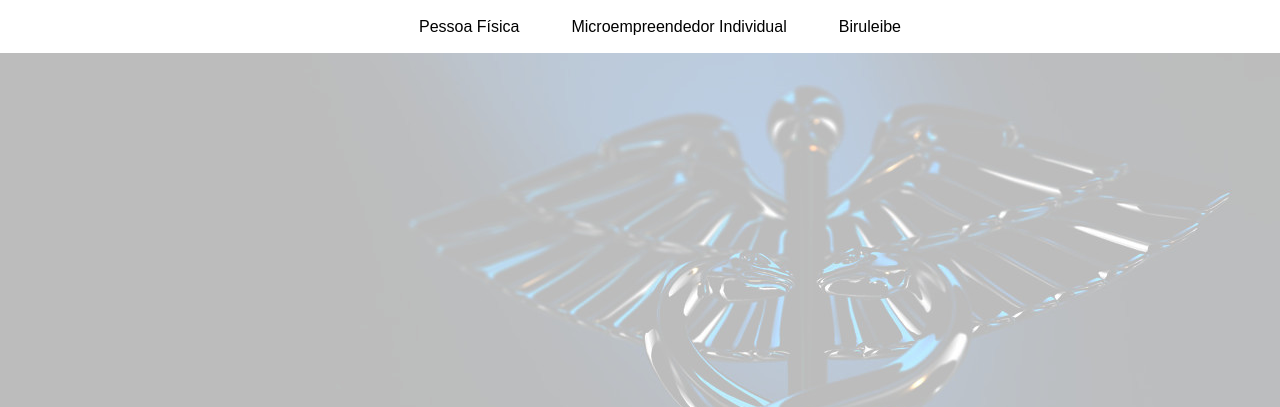
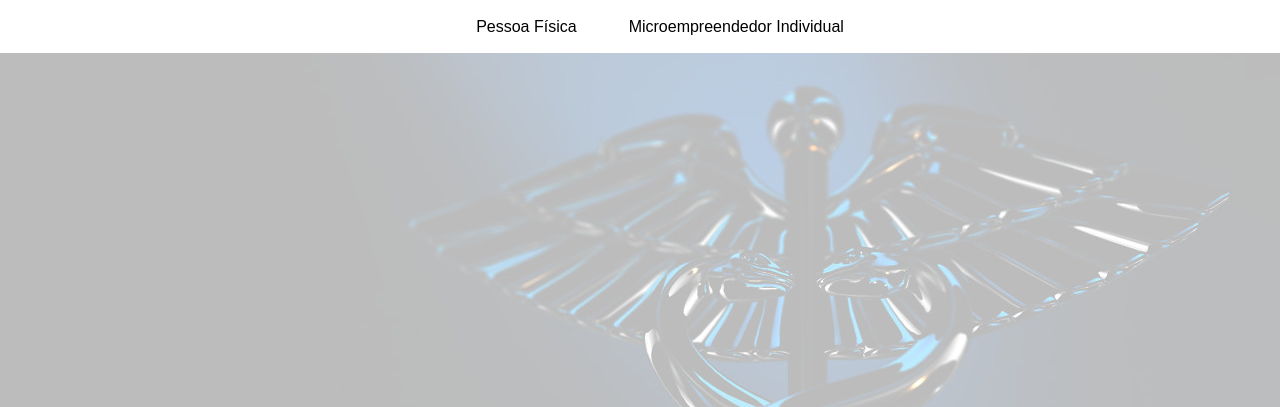
Before and after one commit to contadorlucassales/siteContadorLucasSales, a plain HTML site: page index.html in a window 1280 px wide. Shown: the top 407 px of the page. Drawn offline with Linux system fonts and the light colour scheme; a web font is replaced by a local one.

Commit message:
Update index.html

```diff
--- a/index.html
+++ b/index.html
@@ -27,7 +27,6 @@
         <ul id="navbar" class="#navbar">
             <li><button>Pessoa Física</button></li>
             <li><button>Microempreendedor Individual</button>
-                <li><button>Biruleibe</button>
         </ul>
     </div>
 
```
